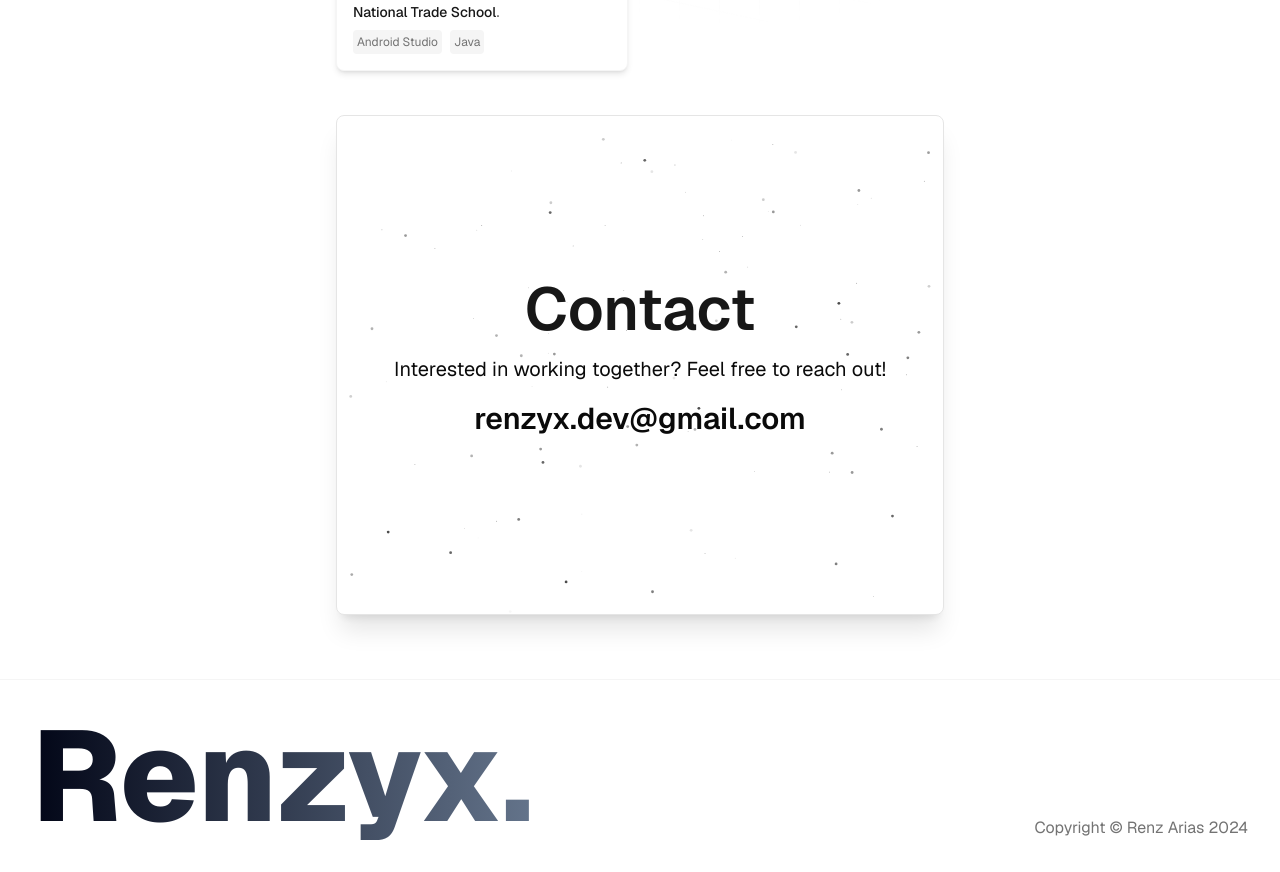
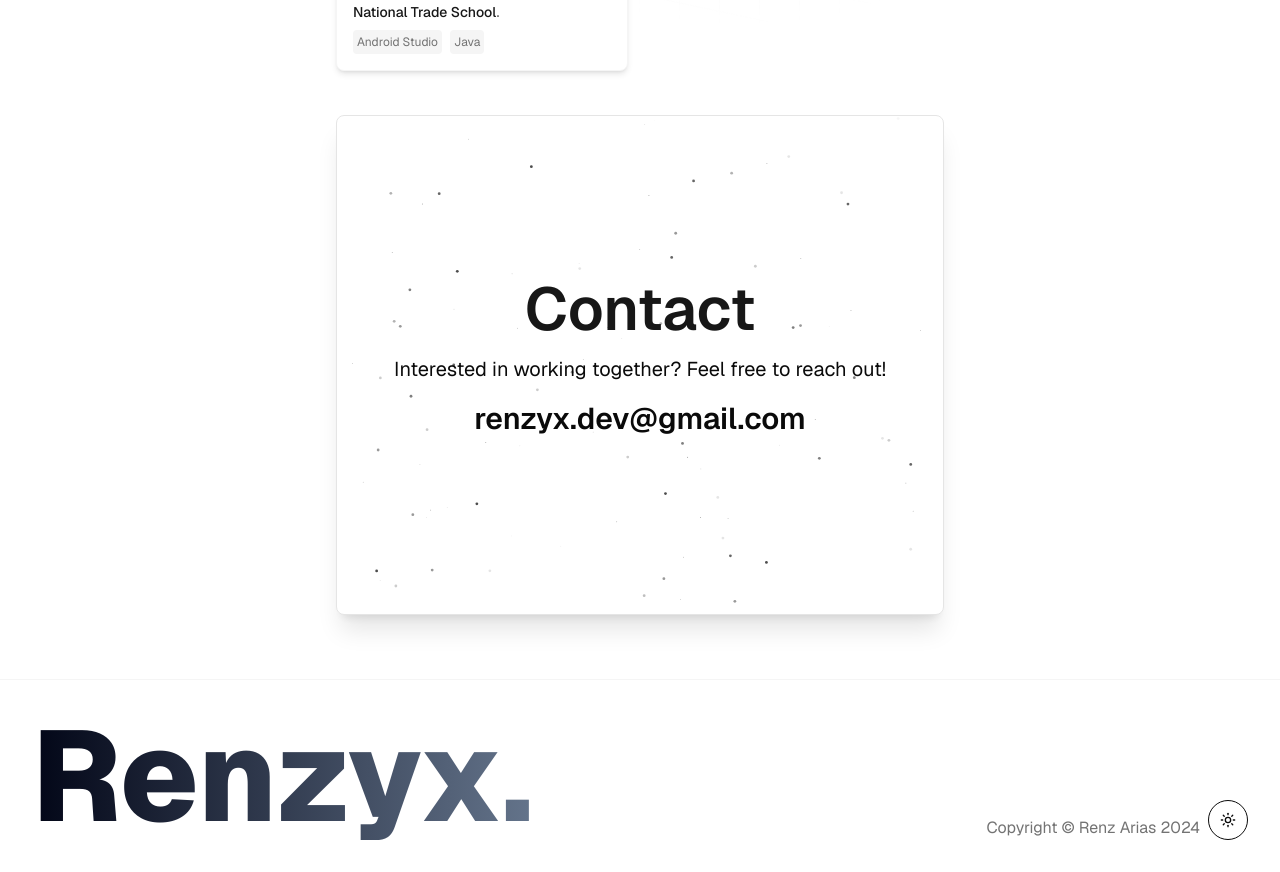
Before and after one commit to xyugen/portfolio, a Next.js app: page / in a window 1280 px wide. Shown: the part 1045-1917 px from the top of the page. Built offline with nearby package versions, Linux system fonts and the light colour scheme.

Commit message:
feat: add theme toggler

```diff
--- a/package.json
+++ b/package.json
@@ -11,6 +11,7 @@
   "dependencies": {
     "@gsap/react": "^2.1.1",
     "@radix-ui/react-slot": "^1.1.0",
+    "@radix-ui/react-switch": "^1.1.0",
     "canvas-confetti": "^1.9.3",
     "class-variance-authority": "^0.7.0",
     "clsx": "^2.1.1",
@@ -19,6 +20,7 @@
     "gsap": "^3.12.5",
     "lucide-react": "^0.436.0",
     "next": "14.2.7",
+    "next-themes": "^0.3.0",
     "nextjs-toploader": "^3.6.15",
     "react": "^18",
     "react-dom": "^18",
--- a/src/app/components/Contact.tsx
+++ b/src/app/components/Contact.tsx
@@ -2,14 +2,16 @@ import H2 from "@/components/H2";
 import BlurFade from "@/components/magicui/blur-fade";
 import { ConfettiButton } from "@/components/magicui/confetti";
 import Particles from "@/components/magicui/particles";
+import { useTheme } from "next-themes";
+import { useState, useEffect } from "react";
 
 const Contact = () => {
-    // const { theme } = useTheme();
-    // const [color, setColor] = useState("#ffffff");
+    const { theme } = useTheme();
+    const [color, setColor] = useState("#ffffff");
 
-    // useEffect(() => {
-    //     setColor(theme === "dark" ? "#ffffff" : "#000000");
-    // }, [theme]);
+    useEffect(() => {
+        setColor(theme === "dark" ? "#ffffff" : "#000000");
+    }, [theme]);
 
     return (
         <section
@@ -41,7 +43,7 @@ const Contact = () => {
                 className="absolute inset-0 z-0"
                 quantity={100}
                 ease={80}
-                color={"#000000"}
+                color={color}
                 refresh
             />
         </section>
--- a/src/app/components/Projects.tsx
+++ b/src/app/components/Projects.tsx
@@ -1,7 +1,6 @@
 import H2 from "@/components/H2";
 import Github from "@/components/icons/Github";
 import { projects } from "./data";
-import { motion } from "framer-motion";
 import Link from "next/link";
 import BlurFade from "@/components/magicui/blur-fade";
 
@@ -75,10 +74,9 @@ const Project = (props: ProjectProps) => {
     );
 };
 
-const Tag = ({ key, tag }: { key: string; tag: string }) => {
+const Tag = ({ tag }: { tag: string }) => {
     return (
         <div
-            key={key}
             className="p-1 bg-muted text-muted-foreground rounded-sm text-xs"
         >
             {tag}
--- a/src/app/layout.tsx
+++ b/src/app/layout.tsx
@@ -7,6 +7,7 @@ import { Toaster } from "react-hot-toast";
 import Footer from "@/components/layouts/Footer";
 import Header from "@/components/layouts/Header";
 import FlareCursor from "@/components/flare-cursor";
+import { ThemeProvider } from "@/components/theme-provider";
 
 export const metadata: Metadata = {
     title: "Renz Arias",
@@ -32,7 +33,7 @@ export const metadata: Metadata = {
     twitter: {
         title: "Renz Arias",
         card: "summary_large_image",
-    }
+    },
 };
 
 export default function RootLayout({
@@ -45,6 +46,11 @@ export default function RootLayout({
             <body
                 className={`${GeistSans.variable} ${GeistMono.variable} min-h-screen bg-background font-sans antialiased transition ease-linear`}
             >
+                <ThemeProvider
+                    attribute="class"
+                    defaultTheme="system"
+                    enableSystem
+                >
                     <NextTopLoader color="#000000" showSpinner={false} />
                     <Header />
                     <main className="relative cursor-none">
@@ -53,6 +59,7 @@ export default function RootLayout({
                     </main>
                     <Footer />
                     <Toaster />
+                </ThemeProvider>
             </body>
         </html>
     );
--- a/src/components/layouts/Footer.tsx
+++ b/src/components/layouts/Footer.tsx
@@ -1,3 +1,5 @@
+import ThemeToggle from "../theme-toggle";
+
 const Footer = () => {
     return (
         <footer className="bg-background border-t border-t-muted p-8 z-50">
@@ -5,12 +7,15 @@ const Footer = () => {
                 <p className="font-extrabold text-5xl md:text-9xl bg-gradient-to-r from-slate-950 to-slate-500 dark:from-slate-500 dark:to-slate-100 bg-clip-text text-transparent">
                     Renzyx.
                 </p>
+                <div className="flex flex-row items-end gap-2">
                     <p className="text-muted-foreground">
                         Copyright &copy; Renz Arias {new Date().getFullYear()}
                     </p>
+                    <ThemeToggle />
+                </div>
             </div>
         </footer>
     );
-}
+};
 
-export default Footer
+export default Footer;
--- a/src/components/magicui/word-fade-in.tsx
+++ b/src/components/magicui/word-fade-in.tsx
@@ -37,7 +37,7 @@ export default function WordFadeIn({
       )}
     >
       {_words.map((word, i) => (
-        <motion.span key={word} variants={variants} custom={i}>
+        <motion.span key={i} variants={variants} custom={i}>
           {word}{" "}
         </motion.span>
       ))}
--- a/src/components/scroll-to-top-btn.tsx
+++ b/src/components/scroll-to-top-btn.tsx
@@ -39,7 +39,7 @@ export default function ScrollToTopButton() {
                     animate={{ opacity: 1, y: 0 }}
                     exit={{ opacity: 0, y: 100 }}
                     transition={{ duration: 0.5 }}
-                    className="fixed font-geist-sans bottom-6 right-6 bg-primary/80 text-background p-2 rounded-full z-50"
+                    className="fixed bottom-8 md:bottom-20 right-8 bg-primary/80 text-background p-2 rounded-full z-50"
                 >
                     <ArrowUp className="h-6 w-6" />
                 </motion.button>
--- /dev/null
+++ b/src/components/theme-provider.tsx
@@ -0,0 +1,9 @@
+"use client";
+
+import * as React from "react";
+import { ThemeProvider as NextThemesProvider } from "next-themes";
+import { type ThemeProviderProps } from "next-themes/dist/types";
+
+export function ThemeProvider({ children, ...props }: ThemeProviderProps) {
+    return <NextThemesProvider {...props}>{children}</NextThemesProvider>;
+}
--- /dev/null
+++ b/src/components/theme-toggle.tsx
@@ -0,0 +1,54 @@
+"use client";
+
+import { useState } from "react";
+import { Sun, Moon } from "lucide-react";
+import { Button } from "@/components/ui/button";
+import { motion } from "framer-motion";
+import { useTheme } from "next-themes";
+
+export default function ThemeToggle() {
+    const { theme, setTheme } = useTheme();
+
+    const toggleTheme = () => {
+        setTheme(theme === "dark" ? "light" : "dark");
+    };
+
+    return (
+        <Button
+            variant="outline"
+            size="icon"
+            onClick={toggleTheme}
+            aria-label={
+                theme === "dark"
+                    ? "Switch to light theme"
+                    : "Switch to dark theme"
+            }
+            className="rounded-full bg-background border border-foreground transition-colors duration-200 relative overflow-hidden"
+        >
+            <motion.div
+                initial={false}
+                animate={{
+                    scale: theme === "dark" ? 1 : 0,
+                    opacity: theme === "dark" ? 1 : 0,
+                    rotate: theme === "dark" ? 0 : -180,
+                }}
+                transition={{ duration: 0.3, ease: "easeInOut" }}
+                className="absolute inset-0 flex items-center justify-center"
+            >
+                <Moon className="h-4 w-4 text-foreground" />
+            </motion.div>
+            <motion.div
+                initial={false}
+                animate={{
+                    scale: theme === "dark" ? 0 : 1,
+                    opacity: theme === "dark" ? 0 : 1,
+                    rotate: theme === "dark" ? 180 : 0,
+                }}
+                transition={{ duration: 0.3, ease: "easeInOut" }}
+                className="absolute inset-0 flex items-center justify-center"
+            >
+                <Sun className="h-4 w-4 text-foreground" />
+            </motion.div>
+        </Button>
+    );
+}
--- /dev/null
+++ b/src/components/ui/switch.tsx
@@ -0,0 +1,29 @@
+"use client"
+
+import * as React from "react"
+import * as SwitchPrimitives from "@radix-ui/react-switch"
+
+import { cn } from "@/lib/utils"
+
+const Switch = React.forwardRef<
+  React.ElementRef<typeof SwitchPrimitives.Root>,
+  React.ComponentPropsWithoutRef<typeof SwitchPrimitives.Root>
+>(({ className, ...props }, ref) => (
+  <SwitchPrimitives.Root
+    className={cn(
+      "peer inline-flex h-6 w-11 shrink-0 cursor-pointer items-center rounded-full border-2 border-transparent transition-colors focus-visible:outline-none focus-visible:ring-2 focus-visible:ring-ring focus-visible:ring-offset-2 focus-visible:ring-offset-background disabled:cursor-not-allowed disabled:opacity-50 data-[state=checked]:bg-primary data-[state=unchecked]:bg-input",
+      className
+    )}
+    {...props}
+    ref={ref}
+  >
+    <SwitchPrimitives.Thumb
+      className={cn(
+        "pointer-events-none block h-5 w-5 rounded-full bg-background shadow-lg ring-0 transition-transform data-[state=checked]:translate-x-5 data-[state=unchecked]:translate-x-0"
+      )}
+    />
+  </SwitchPrimitives.Root>
+))
+Switch.displayName = SwitchPrimitives.Root.displayName
+
+export { Switch }
```
Also changed, not shown: 1 other file (tests, documents, lock files or other folders). Lines whose indentation alone changed are shown as unchanged.
